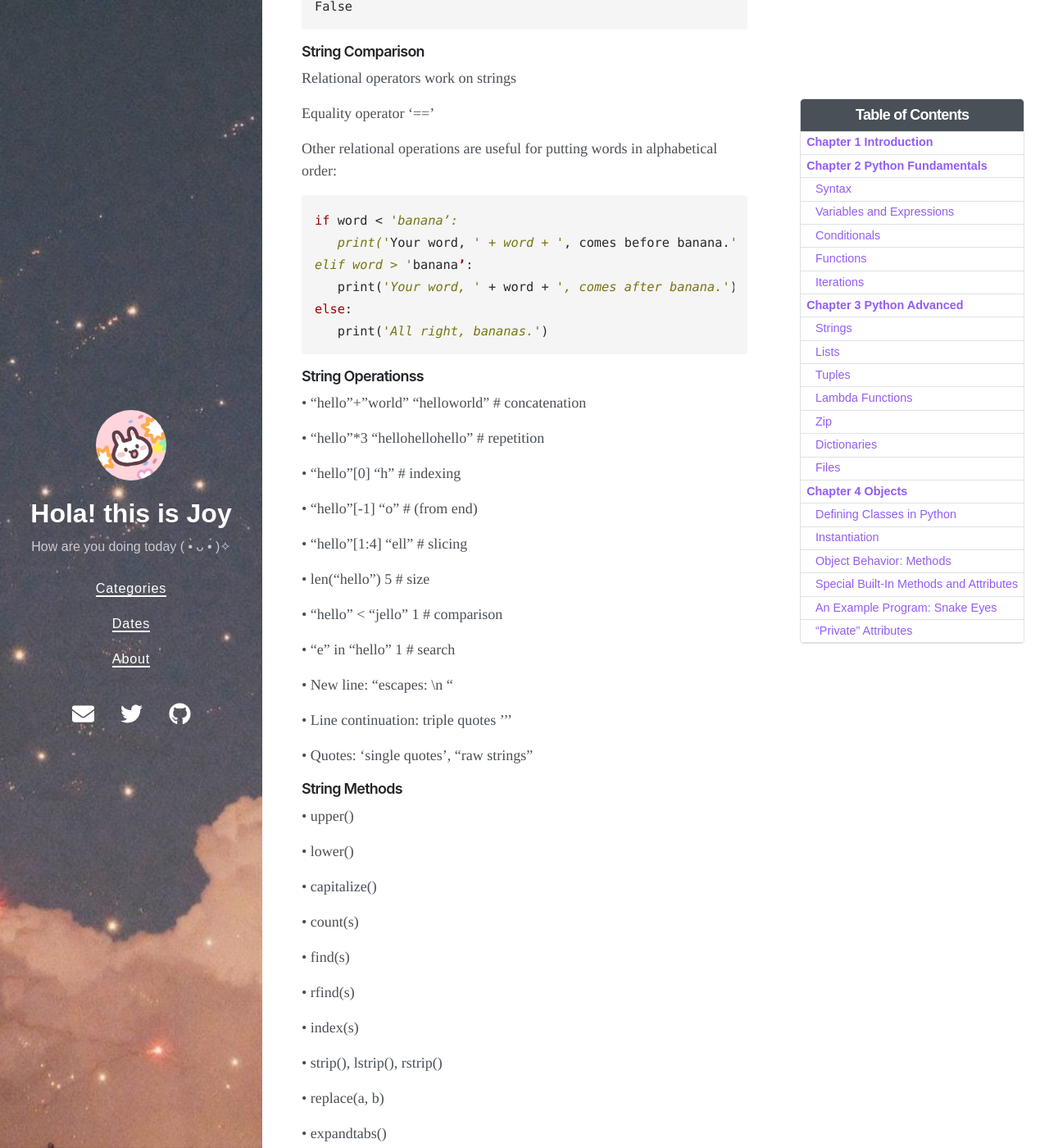
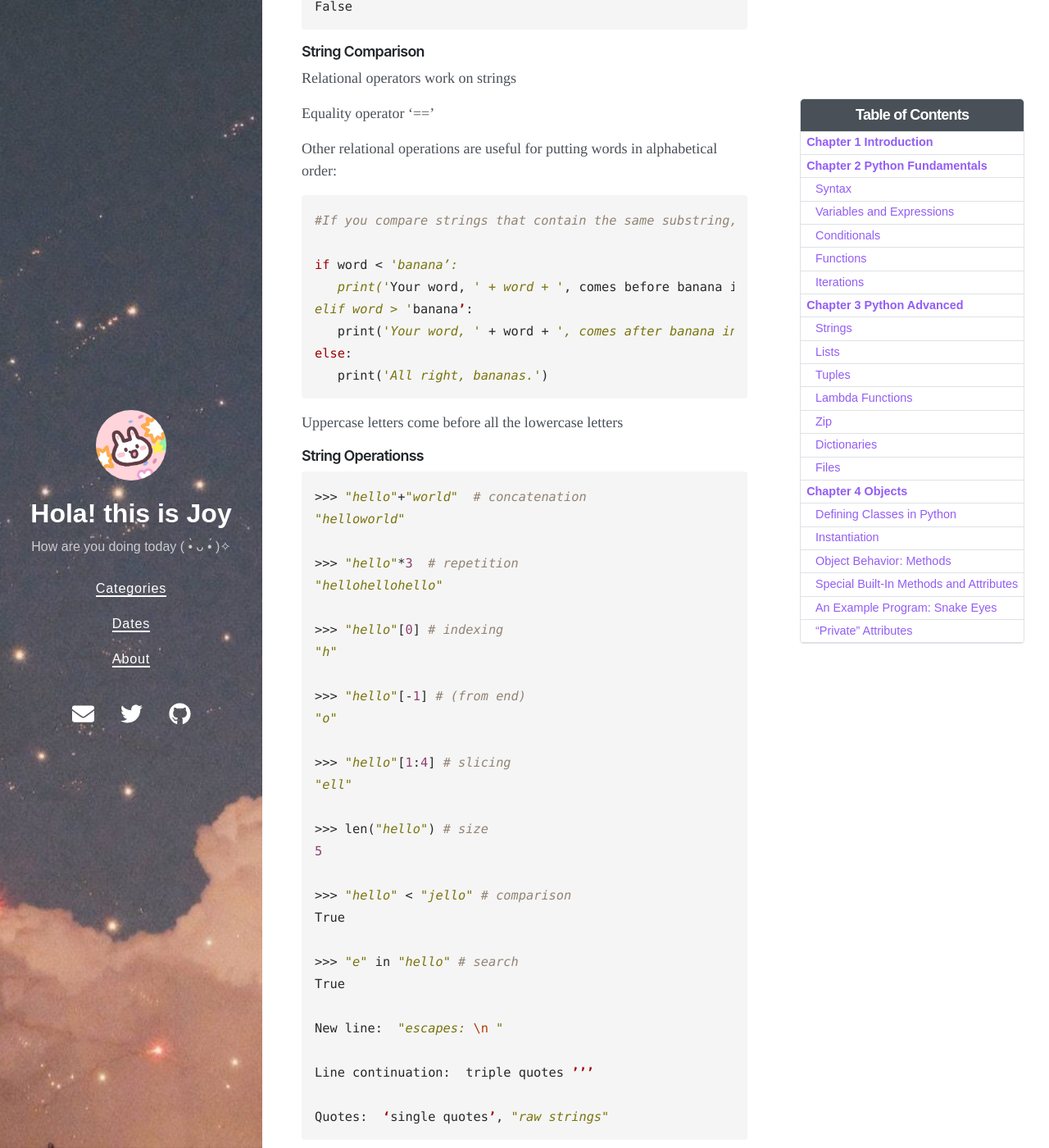
Before and after one commit to Joy3Luo/mathnotes, a Jekyll site: the page built from _posts/2022-01-02-MSML605.md, in a window 1280 px wide and 1400 px high, scrolled down 34293 px. Shown: the whole window at 82% size. Built offline with Jekyll 4.4.1, drawn with Linux system fonts in a browser that asks for light colours; nearby versions of some CDN libraries; some of the changed text lies outside the part shown.

Commit message:
Update 2022-01-02-MSML605.md

````diff
--- a/_posts/2022-01-02-MSML605.md
+++ b/_posts/2022-01-02-MSML605.md
@@ -1466,37 +1466,51 @@ Equality operator ‘==’
 Other relational operations are useful for putting words in alphabetical order:
 
 ```py
+#If you compare strings that contain the same substring, such as Apple and ApplePie, then the longer string is considered larger.
+
 if word < 'banana’:
-   print('Your word, ' + word + ', comes before banana.')
+   print('Your word, ' + word + ', comes before banana in the dictionary.')
 elif word > 'banana’:
-   print('Your word, ' + word + ', comes after banana.')
+   print('Your word, ' + word + ', comes after banana in the dictionary.')
 else:
    print('All right, bananas.')
 ```
 
+Uppercase letters come before all the lowercase letters
+
 #### String Operationss
 
-• "hello"+"world" "helloworld"      # concatenation
-
-• "hello"*3 "hellohellohello" # repetition
-
-• "hello"[0] "h"      # indexing
-
-• "hello"[-1] "o"      # (from end)
-
-• "hello"[1:4] "ell"      # slicing
-
-• len("hello") 5      # size
-
-• "hello" < "jello" 1      # comparison
-
-• "e" in "hello" 1      # search
-
-• New line:  "escapes: \n "
-
-• Line continuation:  triple quotes ’’’
-
-• Quotes:  ‘single quotes’, "raw strings"
+```py
+>>> "hello"+"world"  # concatenation
+"helloworld"
+
+>>> "hello"*3  # repetition
+"hellohellohello"
+
+>>> "hello"[0] # indexing
+"h"
+
+>>> "hello"[-1] # (from end)
+"o"
+
+>>> "hello"[1:4] # slicing
+"ell"
+
+>>> len("hello") # size
+5
+
+>>> "hello" < "jello" # comparison
+True
+
+>>> "e" in "hello" # search
+True
+
+New line:  "escapes: \n "
+
+Line continuation:  triple quotes ’’’
+
+Quotes:  ‘single quotes’, "raw strings"
+```
 
 #### String Methods
 
@@ -1536,6 +1550,22 @@ These values can be of any type
 
 Values in a list are called items or elements
 
+The simplest way to create a list is to enclose elements in
+square brackets ([ and ])
+
+```py
+[10, 12, 14, 15]
+
+[‘Tom cat’, ‘Jerry mouse’]
+
+[‘spam’, 21, ‘a’, 34.5]
+```
+
+You can assign list values to variables
+
+`data = [10, 12, 14, 15]`
+
+Even an empty list, `arr = [ ]`
 
 #### Lists are Mutable
 
````
